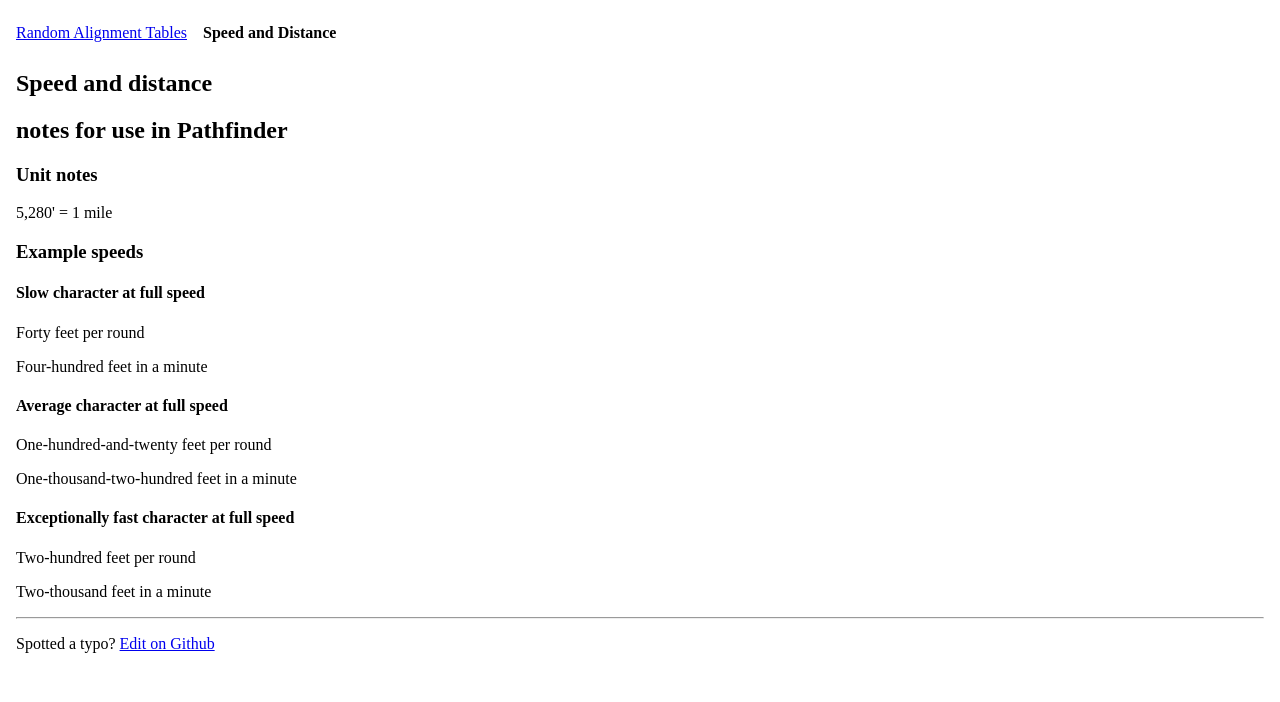
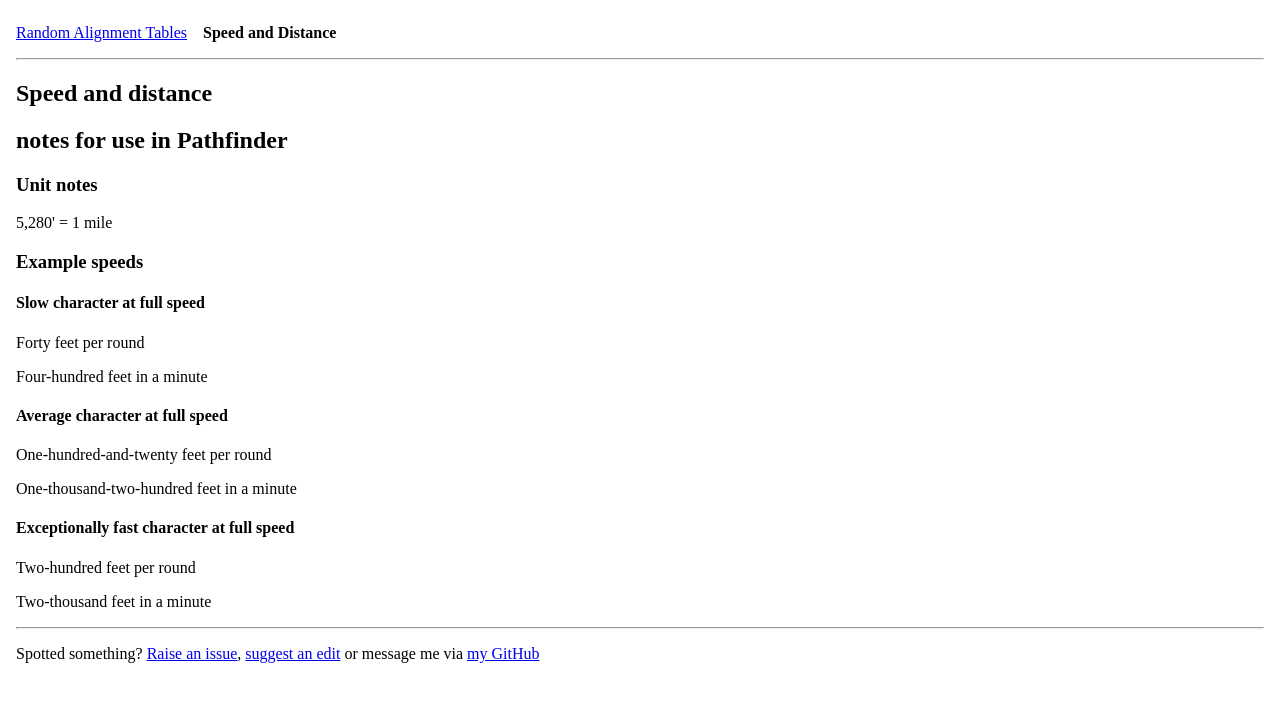
Before and after one commit to LL782/pathfinder-tools, a Next.js app: page /speed-and-distance in a window 1280 px wide. Shown: the top 702 px of the page. Built offline with nearby package versions, Linux system fonts and the light colour scheme.

Commit message:
Improve GitHub related messaging

```diff
--- a/Layout/Header.tsx
+++ b/Layout/Header.tsx
@@ -22,6 +22,7 @@ export const Header = () => {
           })}
         </nav>
       </header>
+      <hr />
 
       <style jsx>{`
         nav {
--- a/WebsiteMeta/InviteToEditOnGithub.tsx
+++ b/WebsiteMeta/InviteToEditOnGithub.tsx
@@ -9,12 +9,18 @@ export const InviteToEditOnGitHub = () => {
     <section>
       <hr />
       <p>
-        Spotted a typo?{" "}
+        Spotted something?{" "}
+        <a href={`https://github.com/LL782/pathfinder-tools/issues/new`}>
+          Raise an issue
+        </a>
+        ,{" "}
         <a
-          href={`https://github.com/LL782/pathfinder-tools/blob/master/pages/${slug}`}
+          href={`https://github.com/LL782/pathfinder-tools/edit/master/pages/${slug}`}
         >
-          Edit on Github
-        </a>
+          suggest an edit
+        </a>{" "}
+        or message me via{" "}
+        <a href={`https://github.com/LL782/pathfinder-tools/`}>my GitHub</a>
       </p>
     </section>
   );
```
Also changed, not shown: Layout/Home.tsx (+5 -2 lines).
